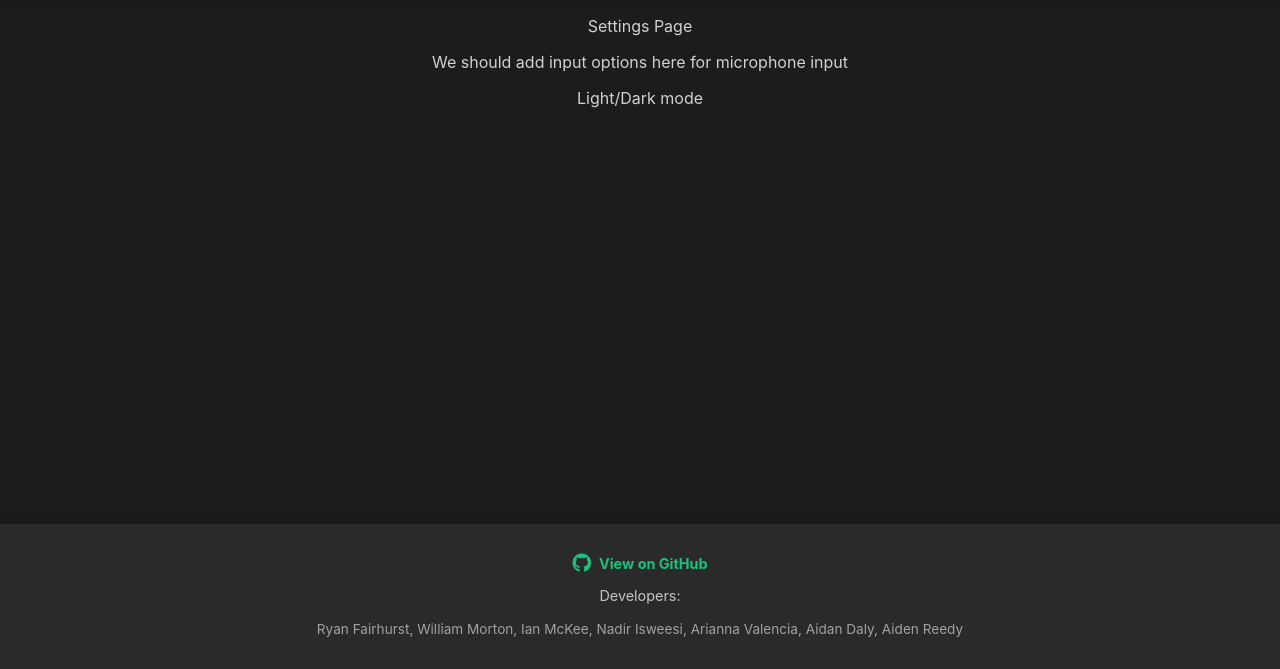
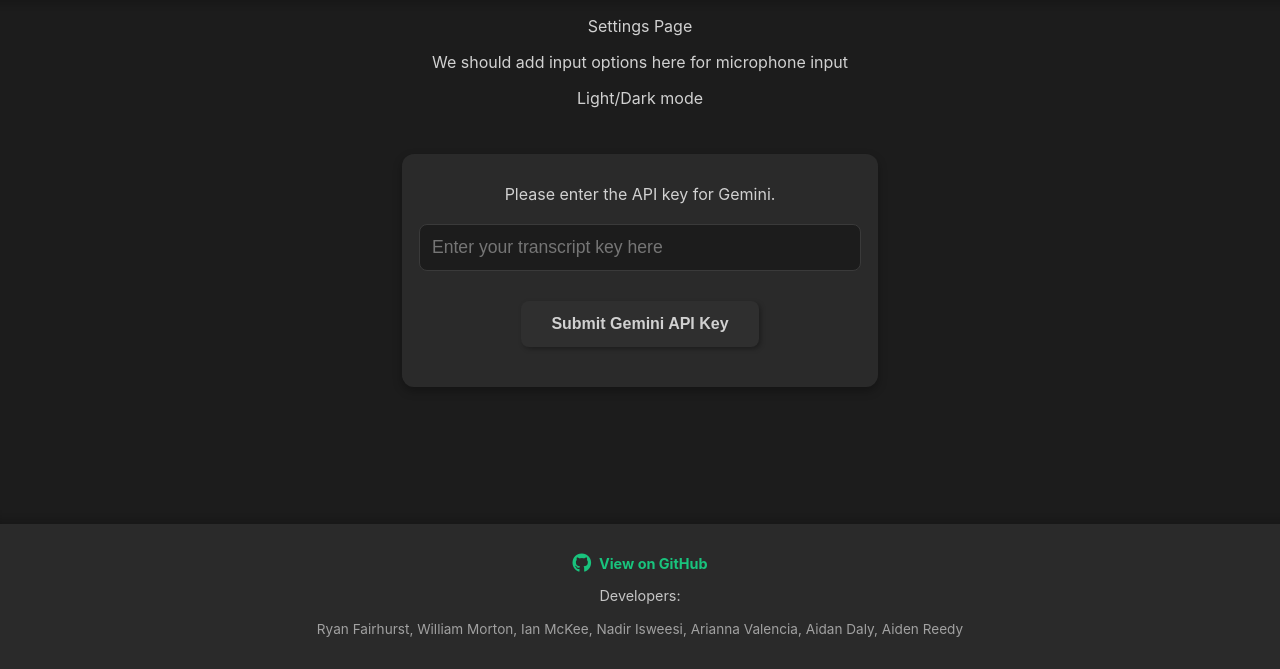
Before and after one commit to r-fairhurst/MeetnSleep, a Django app: page /minuteMeet/settingsPage/ in a window 1280 px wide. Shown: the part 131-800 px from the top of the page. Run offline with Django 4.2, Linux system fonts and the light colour scheme; some libraries are stand-ins or nearby versions.

Commit message:
add the ability to submit a gemini key to the key file

```diff
--- a/frontend/djangoProject/minuteMeet/templates/settings.html
+++ b/frontend/djangoProject/minuteMeet/templates/settings.html
@@ -21,6 +21,15 @@
         <p>We should add input options here for microphone input</p>
         <p>Light/Dark mode</p>
 
+        <div class="settings-form-container">
+            <form id="settings-key-upload-form" enctype="multipart/form-data" method="post" action="{% url 'upload_transcript_key' %}">
+                {% csrf_token %}
+                <label>Please enter the API key for Gemini.</label>
+                <input type="text" id="textKeyInput" name="textKeyInput" placeholder="Enter your transcript key here">
+                <button type="submit">Submit Gemini API Key</button>
+            </form>
+        </div>
+
     </main>
 
     <!--display footer template-->
--- a/frontend/djangoProject/minuteMeet/urls.py
+++ b/frontend/djangoProject/minuteMeet/urls.py
@@ -16,4 +16,5 @@ urlpatterns = [
     path("upload_transcript/", views.upload_transcript, name="upload_transcript"),
     path("download_summary/<str:file_name>/", views.download_summary, name="download_summary"),
     path("view_summary/<str:file_name>/", views.view_summary, name="view_summary"),
+    path('upload_transcript_key/', views.upload_transcript_key, name='upload_transcript_key'),
 ]
--- a/frontend/djangoProject/minuteMeet/views.py
+++ b/frontend/djangoProject/minuteMeet/views.py
@@ -36,6 +36,8 @@ def summaryPage(request):
         return render(request, "summary.html", {"error": "Error loading summaries."})
     return render(request, "summary.html", {"summaries": summaries})
 
+
+# used to stop the transcription
 @csrf_exempt
 def stop_transcription(request):
     '''endpoint to stop recording'''
@@ -52,6 +54,7 @@ def stop_transcription(request):
     return JsonResponse({"error": "Invalid request method."}, status=400)
 
 
+# used to start the transcription
 @csrf_exempt
 def start_transcription(request):
     '''endpoint to start live speech recognition'''
@@ -65,6 +68,8 @@ def start_transcription(request):
 
     return JsonResponse({"error": "Invalid request method."}, status=400)
 
+
+# used to upload
 @csrf_exempt
 def upload_audio_transcription(request):
     '''endpoint to transcribe uploaded audio files and return them as a .txt'''
@@ -91,6 +96,8 @@ def upload_audio_transcription(request):
 
     return JsonResponse({"error": "No audio file provided."}, status=400)
 
+
+# used to stream the transcription to the frontend
 @csrf_exempt
 def stream_transcription(request):
     """Stream transcription data while recording."""
@@ -110,6 +117,8 @@ def stream_transcription(request):
 
     return StreamingHttpResponse(event_stream(), content_type="text/event-stream")
 
+
+# used to stop transcription
 @csrf_exempt
 def stop_transcription_stream(request):
     """Stops the live transcription stream."""
@@ -123,6 +132,8 @@ def stop_transcription_stream(request):
 
     return JsonResponse({"error": "Invalid request method."}, status=400)
 
+
+# used to list the summaries of the transcript files
 @csrf_exempt
 def list_summaries(request):
     summaries = []
@@ -155,6 +166,8 @@ def download_summary(request, file_name):
     else:
         return JsonResponse({"error": "File not found."}, status=404)
 
+
+# used to upload the transcript file and summarize it
 @csrf_exempt
 def upload_transcript(request):
     if request.method == "POST" and request.FILES.get("textFile"):
@@ -188,6 +201,8 @@ def upload_transcript(request):
 
     return JsonResponse({"error": "No text file provided."}, status=400)
 
+
+# used to view the summary of the transcript
 @csrf_exempt
 def view_summary(request, file_name):
     file_path = os.path.join(os.path.dirname(__file__), "../../../storage/summaries", file_name)
@@ -197,3 +212,22 @@ def view_summary(request, file_name):
         return HttpResponse(content, content_type='text/plain')
     else:
         return JsonResponse({"error": "File not found."}, status=404)
+
+
+# used to let user upload the transcript key
+@csrf_exempt
+def upload_transcript_key(request):
+    if request.method == "POST":
+        transcript_key = request.POST.get("textKeyInput")
+        if not transcript_key:
+            return JsonResponse({"success": False, "message": "No transcript key provided."})
+
+        path_to_key = os.path.abspath(os.path.join(os.path.dirname(__file__), "../../../src/main/llms/KEY.env"))
+        try:
+            with open(path_to_key, "w") as key_file:
+                key_file.write(f"GEMINI_KEY={transcript_key}")
+            return JsonResponse({"success": True, "message": "Transcript key successfully saved."})
+        except Exception as e:
+            return JsonResponse({"success": False, "message": str(e)})
+
+    return JsonResponse({"error": "Invalid request method."}, status=400)
--- a/frontend/djangoProject/static/minuteMeet/settingsPage/settings.css
+++ b/frontend/djangoProject/static/minuteMeet/settingsPage/settings.css
@@ -1,3 +1,80 @@
 /*************************************************
 for all setting page specific css changes
 *************************************************/
+
+/* Settings Form Styling */
+.settings-form-container {
+    display: flex;
+    flex-direction: column;
+    align-items: center;
+    margin: 15px 0;
+}
+
+#settings-key-upload-form {
+    display: flex;
+    background: #2a2a2a;
+    padding: 30px;
+    border-radius: 12px;
+    box-shadow: 0 4px 10px rgba(0, 0, 0, 0.3);
+    flex-direction: column;
+    align-items: center;
+    gap: 20px;
+    width: 100%;
+    max-width: 500px;
+    margin-top: 30px;
+    margin-bottom: 5px;
+}
+
+#settings-key-upload-form input[type="text"] {
+    background-color: #1c1c1c;
+    color: #d1d1d1;
+    padding: 12px;
+    border-radius: 8px;
+    border: 1px solid #3a3a3a;
+    width: 100%;
+    cursor: pointer;
+    font-size: 1.1rem;
+    transition: border-color 0.3s ease-in-out, background-color 0.3s ease;
+}
+
+#settings-key-upload-form input[type="text"]::file-selector-button {
+    background: #2f2f2f;
+    color: #d1d1d1;
+    border: none;
+    padding: 10px 20px;
+    border-radius: 8px;
+    margin-right: 15px;
+    cursor: pointer;
+    transition: background 0.3s ease-in-out, transform 0.3s ease-in-out;
+    font-weight: bold;
+    box-shadow: 2px 2px 5px rgba(0, 0, 0, 0.3);
+}
+
+#settings-key-upload-form input[type="text"]::file-selector-button:hover {
+    background: #3a3a3a;
+    transform: scale(1.05);
+}
+
+/* Upload Button Styled Like Other Buttons */
+#settings-key-upload-form button {
+    background: #2f2f2f;
+    color: #d1d1d1;
+    border: none;
+    padding: 14px 30px;
+    margin: 10px;
+    font-size: 1rem;
+    border-radius: 8px;
+    cursor: pointer;
+    transition: all 0.3s ease-in-out;
+    display: flex;
+    align-items: center;
+    gap: 10px;
+    font-weight: bold;
+    box-shadow: 2px 2px 5px rgba(0, 0, 0, 0.3);
+}
+
+#settings-key-upload-form button:hover {
+    background: #3a3a3a;
+    transform: scale(1.05);
+    box-shadow: 4px 4px 8px rgba(0, 0, 0, 0.3);
+}
--- a/frontend/djangoProject/static/minuteMeet/settingsPage/settings.js
+++ b/frontend/djangoProject/static/minuteMeet/settingsPage/settings.js
@@ -1,3 +1,32 @@
 /*************************************************
 setting javascript file
 *************************************************/
+
+// this will handle the key upload form submission
+document.addEventListener('DOMContentLoaded', function() {
+    // Handle key upload form submission
+    document.getElementById('settings-key-upload-form').addEventListener('submit', function(event) {
+        event.preventDefault();
+        var formData = new FormData(this);
+
+        fetch(this.action, {
+            method: 'POST',
+            body: formData,
+            headers: {
+                'X-CSRFToken': document.querySelector('[name=csrfmiddlewaretoken]').value
+            }
+        })
+        .then(response => response.json())
+        .then(data => {
+            if (data.success) {
+                window.location.href = '/minuteMeet/';
+            } else {
+                alert(data.message || 'An error occurred while submitting the API key.');
+            }
+        })
+        .catch(error => {
+            console.error('Error:', error);
+            alert('An error occurred while submitting the API key.');
+        });
+    });
+});
```
